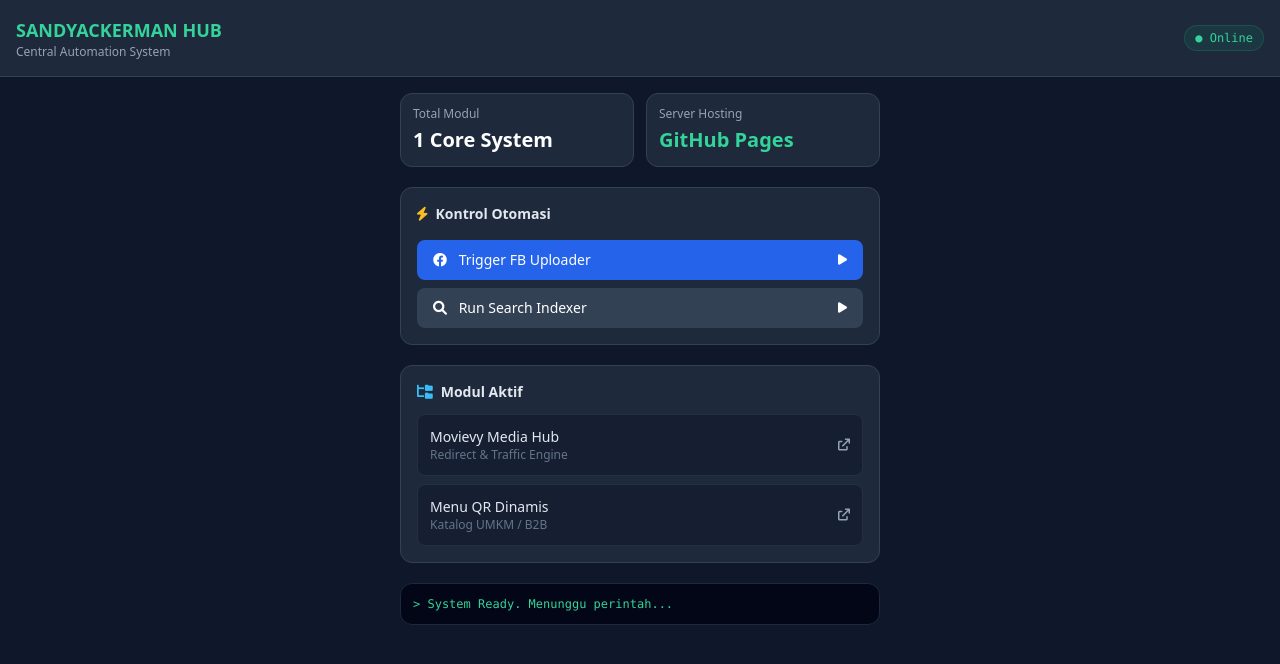
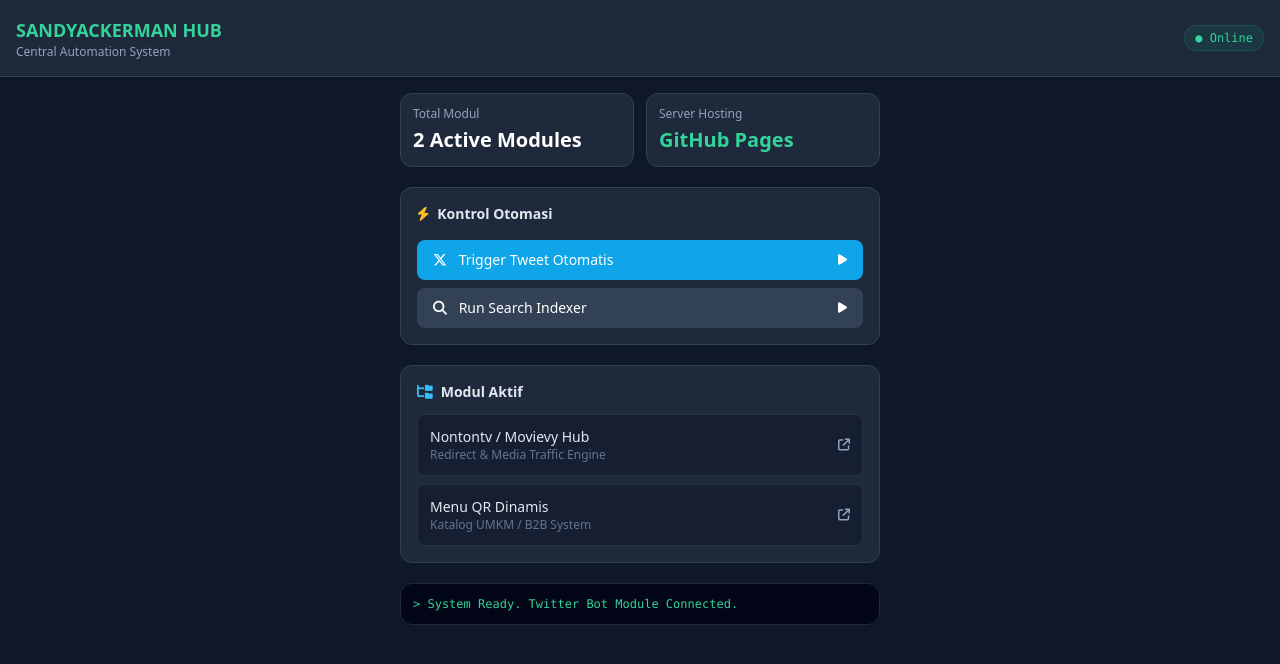
Before and after one commit to Sandyakerman/Nontontv, a plain HTML site: page index.html in a window 1280 px wide. Drawn offline with nearby package versions, Linux system fonts and the light colour scheme.

Commit message:
Update index.html

```diff
--- a/index.html
+++ b/index.html
@@ -5,7 +5,7 @@
     <meta name="viewport" content="width=device-width, initial-scale=1.0">
     <title>SandyAckerman - Control Hub</title>
     <script src="https://cdn.tailwindcss.com"></script>
-    <link rel="stylesheet" href="https://cdnjs.cloudflare.com/ajax/libs/font-awesome/6.0.0/css/all.min.css">
+    <link rel="stylesheet" href="https://cdnjs.cloudflare.com/ajax/libs/font-awesome/6.5.1/css/all.min.css">
 </head>
 <body class="bg-slate-900 text-slate-100 min-h-screen pb-10">
 
@@ -26,7 +26,7 @@
         <section class="grid grid-cols-2 gap-3">
             <div class="bg-slate-800 p-3 rounded-xl border border-slate-700">
                 <p class="text-xs text-slate-400">Total Modul</p>
-                <p class="text-xl font-bold text-white mt-1">1 Core System</p>
+                <p class="text-xl font-bold text-white mt-1">2 Active Modules</p>
             </div>
             <div class="bg-slate-800 p-3 rounded-xl border border-slate-700">
                 <p class="text-xs text-slate-400">Server Hosting</p>
@@ -34,18 +34,20 @@
             </div>
         </section>
 
-        <!-- Pemicu Otomasi -->
+        <!-- Kontrol Otomasi -->
         <section class="bg-slate-800 p-4 rounded-xl border border-slate-700 space-y-3">
             <h2 class="text-sm font-semibold text-slate-200 flex items-center gap-2">
                 <i class="fa-solid fa-bolt text-amber-400"></i> Kontrol Otomasi
             </h2>
 
             <div class="space-y-2 pt-1">
-                <button onclick="runModule('FB Auto-Uploader')" class="w-full bg-blue-600 hover:bg-blue-700 active:scale-95 transition text-white py-2.5 px-4 rounded-lg text-sm font-medium flex items-center justify-between">
-                    <span><i class="fa-brands fa-facebook mr-2"></i> Trigger FB Uploader</span>
+                <!-- Tombol Twitter / X -->
+                <button onclick="runModule('Twitter Auto-Post')" class="w-full bg-sky-500 hover:bg-sky-600 active:scale-95 transition text-white py-2.5 px-4 rounded-lg text-sm font-medium flex items-center justify-between">
+                    <span><i class="fa-brands fa-x-twitter mr-2"></i> Trigger Tweet Otomatis</span>
                     <i class="fa-solid fa-play text-xs"></i>
                 </button>
 
+                <!-- Tombol Google Indexer -->
                 <button onclick="runModule('Google Indexer')" class="w-full bg-slate-700 hover:bg-slate-600 active:scale-95 transition text-white py-2.5 px-4 rounded-lg text-sm font-medium flex items-center justify-between">
                     <span><i class="fa-solid fa-magnifying-glass mr-2"></i> Run Search Indexer</span>
                     <i class="fa-solid fa-play text-xs"></i>
@@ -62,8 +64,8 @@
             <div class="space-y-2">
                 <a href="#" class="block p-3 bg-slate-900/50 hover:bg-slate-900 rounded-lg border border-slate-700/50 flex justify-between items-center">
                     <div>
-                        <p class="text-sm font-medium text-slate-200">Movievy Media Hub</p>
-                        <p class="text-xs text-slate-500">Redirect & Traffic Engine</p>
+                        <p class="text-sm font-medium text-slate-200">Nontontv / Movievy Hub</p>
+                        <p class="text-xs text-slate-500">Redirect & Media Traffic Engine</p>
                     </div>
                     <i class="fa-solid fa-arrow-up-right-from-square text-xs text-slate-400"></i>
                 </a>
@@ -71,7 +73,7 @@
                 <a href="#" class="block p-3 bg-slate-900/50 hover:bg-slate-900 rounded-lg border border-slate-700/50 flex justify-between items-center">
                     <div>
                         <p class="text-sm font-medium text-slate-200">Menu QR Dinamis</p>
-                        <p class="text-xs text-slate-500">Katalog UMKM / B2B</p>
+                        <p class="text-xs text-slate-500">Katalog UMKM / B2B System</p>
                     </div>
                     <i class="fa-solid fa-arrow-up-right-from-square text-xs text-slate-400"></i>
                 </a>
@@ -80,7 +82,7 @@
 
         <!-- Log Output -->
         <section class="bg-slate-950 p-3 rounded-xl border border-slate-800 font-mono text-xs text-slate-400">
-            <p id="log-output" class="text-emerald-400">> System Ready. Menunggu perintah...</p>
+            <p id="log-output" class="text-emerald-400">> System Ready. Twitter Bot Module Connected.</p>
         </section>
 
     </main>
@@ -91,7 +93,7 @@
             log.innerText = `> Mengirim sinyal perintah ke [${name}]...`;
             setTimeout(() => {
                 log.innerText = `> Sinyal [${name}] berhasil dikirim!`;
-            }, 1000);
+            }, 1200);
         }
     </script>
 </body>
```
